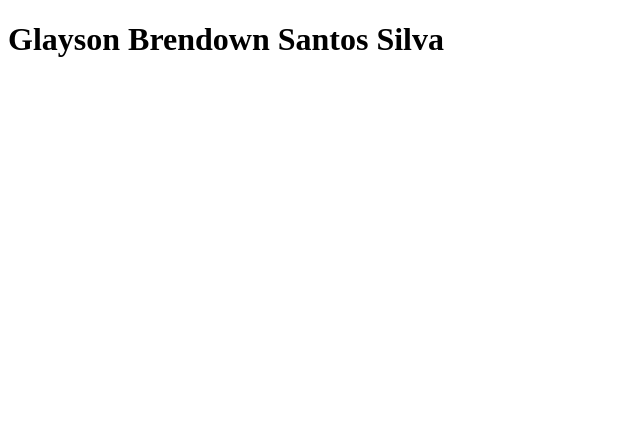
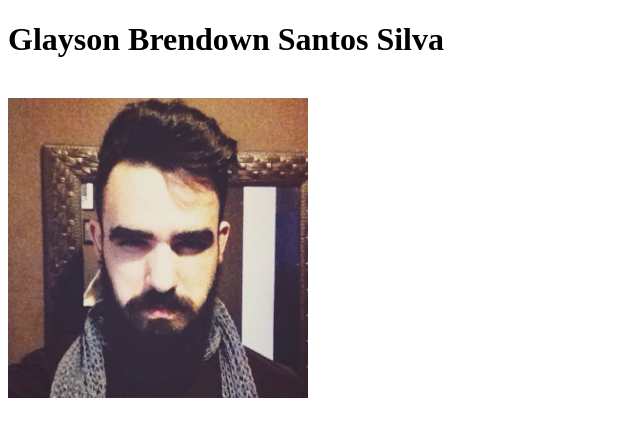
Before and after one commit to glaysonbsantos/glaysonbsantos.github.io, a plain HTML site: page index.html in a window 1280 px wide. Shown: the whole page, without its empty margins (0-640 px from the left). Drawn offline with Linux system fonts and the light colour scheme.

Commit message:
Info: foto do perfil inserida

```diff
--- a/index.html
+++ b/index.html
@@ -8,5 +8,7 @@
   </head>
   <body>
     <h1>Glayson Brendown Santos Silva</h1>
+    <br />
+    <img src="./perfil.jpeg" alt="Minha foto de perfil" width="300px" />
   </body>
 </html>
```
Also changed, not shown: perfil.jpeg (added).
